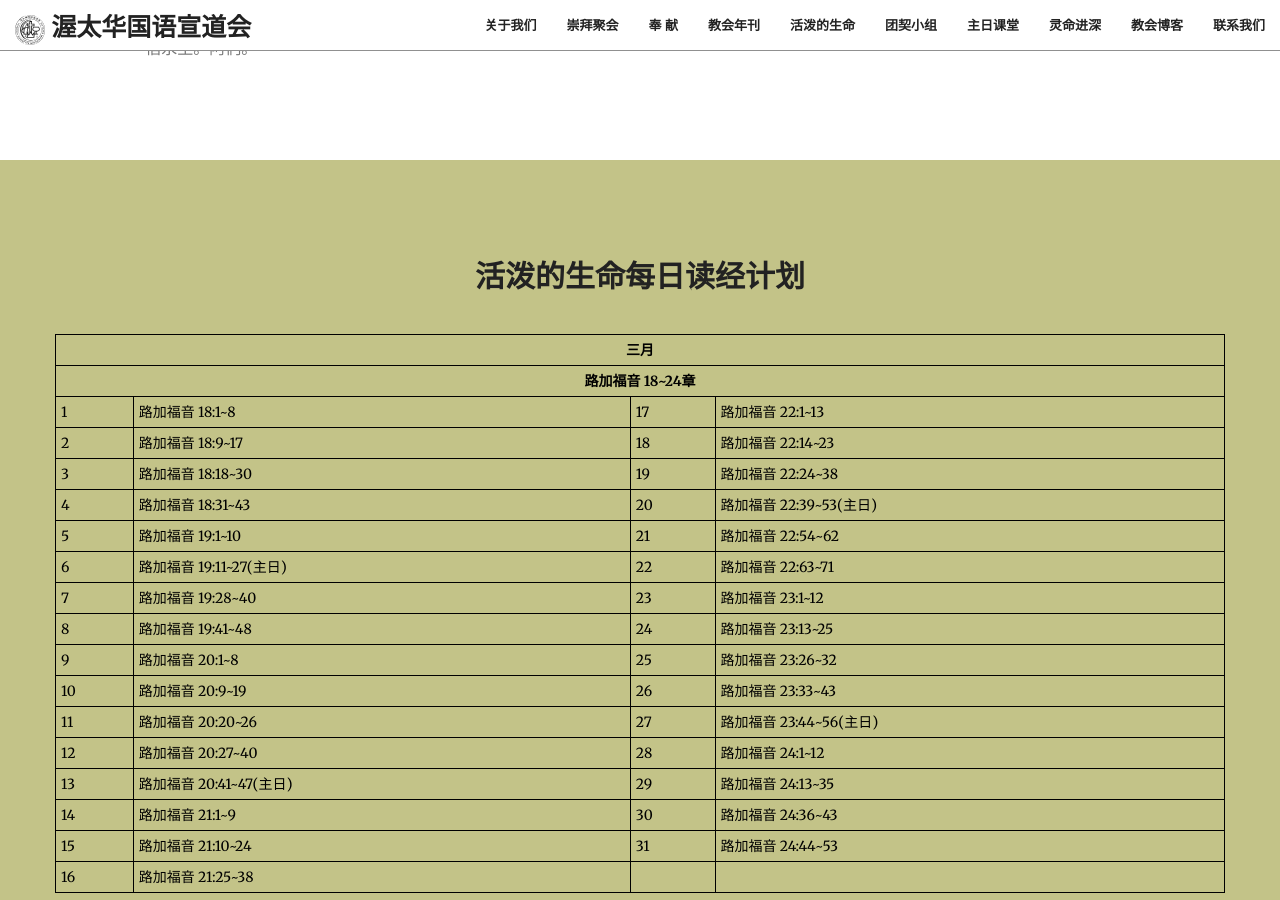
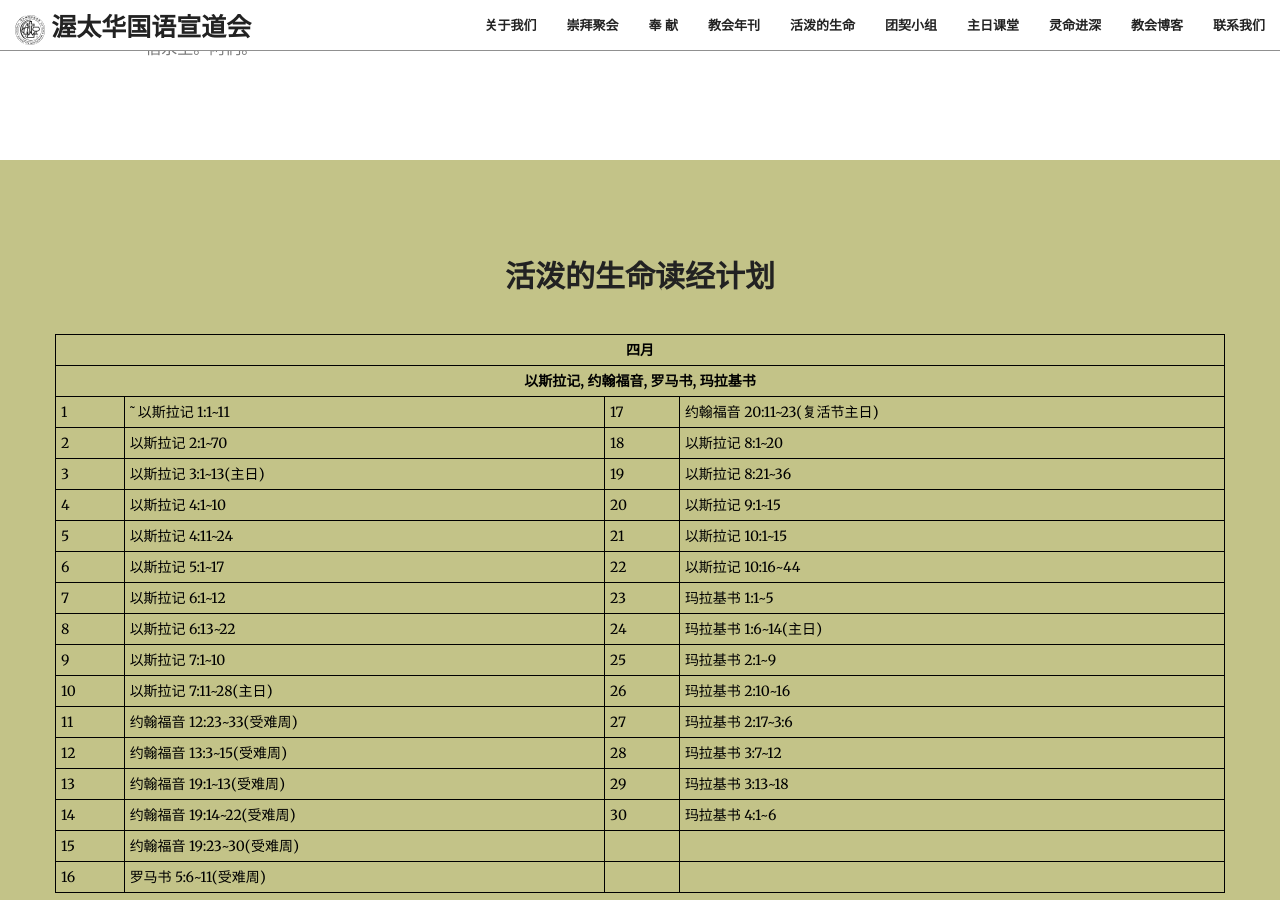
Before and after one commit to JonasYow/ottawaomac, a Jekyll site: the page built from index.html, in a window 1280 px wide and 900 px high, scrolled down 2687 px. Built offline with Jekyll 4.4.1, drawn with Linux system fonts in a browser that asks for light colours; some web fonts are replaced.

Commit message:
Update Apr Content

```diff
--- a/_includes/dailylivingwater.html
+++ b/_includes/dailylivingwater.html
@@ -2,126 +2,126 @@
     <div class="container">
         <div class="row">
             <div class="col-lg-12 text-center">
-                <h2 class="section-heading text-primary"><strong>活泼的生命每日读经计划</strong></h2>
+                <h2 class="section-heading text-primary"><strong>活泼的生命读经计划</strong></h2>
                 <!--<hr class="primary">-->
 		        <hr style="border-top: 1px solid rgb(195, 195, 136)">
             </div>
             <table style="width:100%">
             <tr>
-                <th colspan="4" class="text-center">三月</th>
+                <th colspan="4" class="text-center">四月</th>
             </tr>
             <tr>
-                <th colspan="4" class="text-center">路加福音 18~24章</th>
+                <th colspan="4" class="text-center">以斯拉记, 约翰福音, 罗马书, 玛拉基书</th>
             </tr>
 
             <tr>
                 <td>1</td>
-                <td>路加福音 18:1~8</td>
+                <td>˜以斯拉记 1:1~11</td>
                 <td>17</td>
-                <td>路加福音 22:1~13</td>
+                <td>约翰福音 20:11~23(复活节主日)</td>
             </tr>
 
             <tr>
                 <td>2</td>
-                <td>路加福音 18:9~17</td>
+                <td>以斯拉记 2:1~70</td>
                 <td>18</td>
-                <td>路加福音 22:14~23</td>
+                <td>以斯拉记 8:1~20</td>
             </tr>
 
             <tr>
                 <td>3</td>
-                <td>路加福音 18:18~30</td>
+                <td>以斯拉记 3:1~13(主日)</td>
                 <td>19</td>
-                <td>路加福音 22:24~38</td>
+                <td>以斯拉记 8:21~36</td>
             </tr>
 
             <tr>
                 <td>4</td>
-                <td>路加福音 18:31~43</td>
+                <td>以斯拉记 4:1~10</td>
                 <td>20</td>
-                <td>路加福音 22:39~53(主日)</td>
+                <td>以斯拉记 9:1~15</td>
             </tr>
 
             <tr>
                 <td>5</td>
-                <td>路加福音 19:1~10</td>
+                <td>以斯拉记 4:11~24</td>
                 <td>21</td>
-                <td>路加福音 22:54~62</td>
+                <td>以斯拉记 10:1~15</td>
             </tr>
 
             <tr>
                 <td>6</td>
-                <td>路加福音 19:11~27(主日)</td>
+                <td>以斯拉记 5:1~17</td>
                 <td>22</td>
-                <td>路加福音 22:63~71</td>
+                <td>以斯拉记 10:16~44</td>
             </tr>
 
             <tr>
                 <td>7</td>
-                <td>路加福音 19:28~40</td>
+                <td>以斯拉记 6:1~12</td>
                 <td>23</td>
-                <td>路加福音 23:1~12</td>
+                <td>玛拉基书 1:1~5</td>
             </tr>
 
             <tr>
                 <td>8</td>
-                <td>路加福音 19:41~48</td>
+                <td>以斯拉记 6:13~22</td>
                 <td>24</td>
-                <td>路加福音 23:13~25</td>
+                <td>玛拉基书 1:6~14(主日)</td>
             </tr>
 
             <tr>
                 <td>9</td>
-                <td>路加福音 20:1~8</td>
+                <td>以斯拉记 7:1~10</td>
                 <td>25</td>
-                <td>路加福音 23:26~32</td>
+                <td>玛拉基书 2:1~9</td>
             </tr>
 
             <tr>
                 <td>10</td>
-                <td>路加福音 20:9~19</td>
+                <td>以斯拉记 7:11~28(主日)</td>
                 <td>26</td>
-                <td>路加福音 23:33~43</td>
+                <td>玛拉基书 2:10~16</td>
             </tr>
 
             <tr>
                 <td>11</td>
-                <td>路加福音 20:20~26</td>
+                <td>约翰福音 12:23~33(受难周)</td>
                 <td>27</td>
-                <td>路加福音 23:44~56(主日)</td>
+                <td>玛拉基书 2:17~3:6</td>
             </tr>
 
             <tr>
                 <td>12</td>
-                <td>路加福音 20:27~40</td>
+                <td>约翰福音 13:3~15(受难周)</td>
                 <td>28</td>
-                <td>路加福音 24:1~12</td>
+                <td>玛拉基书 3:7~12</td>
             </tr>
 
             <tr>
                 <td>13</td>
-                <td>路加福音 20:41~47(主日)</td>
+                <td>约翰福音 19:1~13(受难周)</td>
                 <td>29</td>
-                <td>路加福音 24:13~35</td>
+                <td>玛拉基书 3:13~18</td>
             </tr>
 
             <tr>
                 <td>14</td>
-                <td>路加福音 21:1~9</td>
+                <td>约翰福音 19:14~22(受难周)</td>
                 <td>30</td>
-                <td>路加福音 24:36~43</td>
+                <td>玛拉基书 4:1~6</td>
             </tr>
 
             <tr>
                 <td>15</td>
-                <td>路加福音 21:10~24</td>
-                <td>31</td>
-                <td>路加福音 24:44~53</td>
+                <td>约翰福音 19:23~30(受难周)</td>
+                <td></td>
+                <td></td>
             </tr>
 
             <tr>
                 <td>16</td>
-                <td>路加福音 21:25~38</td>
+                <td>罗马书 5:6~11(受难周)</td>
                 <td></td>
                 <td></td>
             </tr>
```
